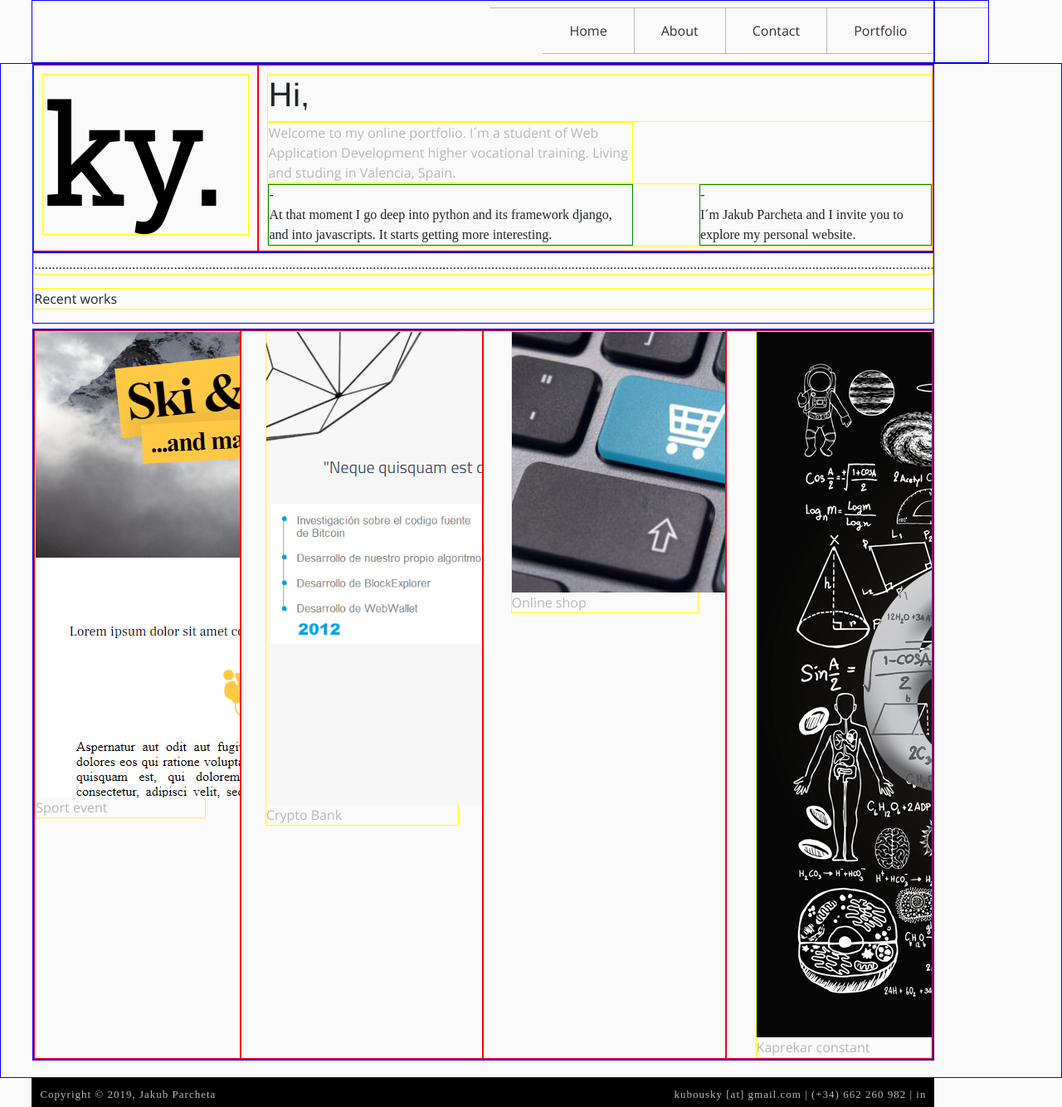
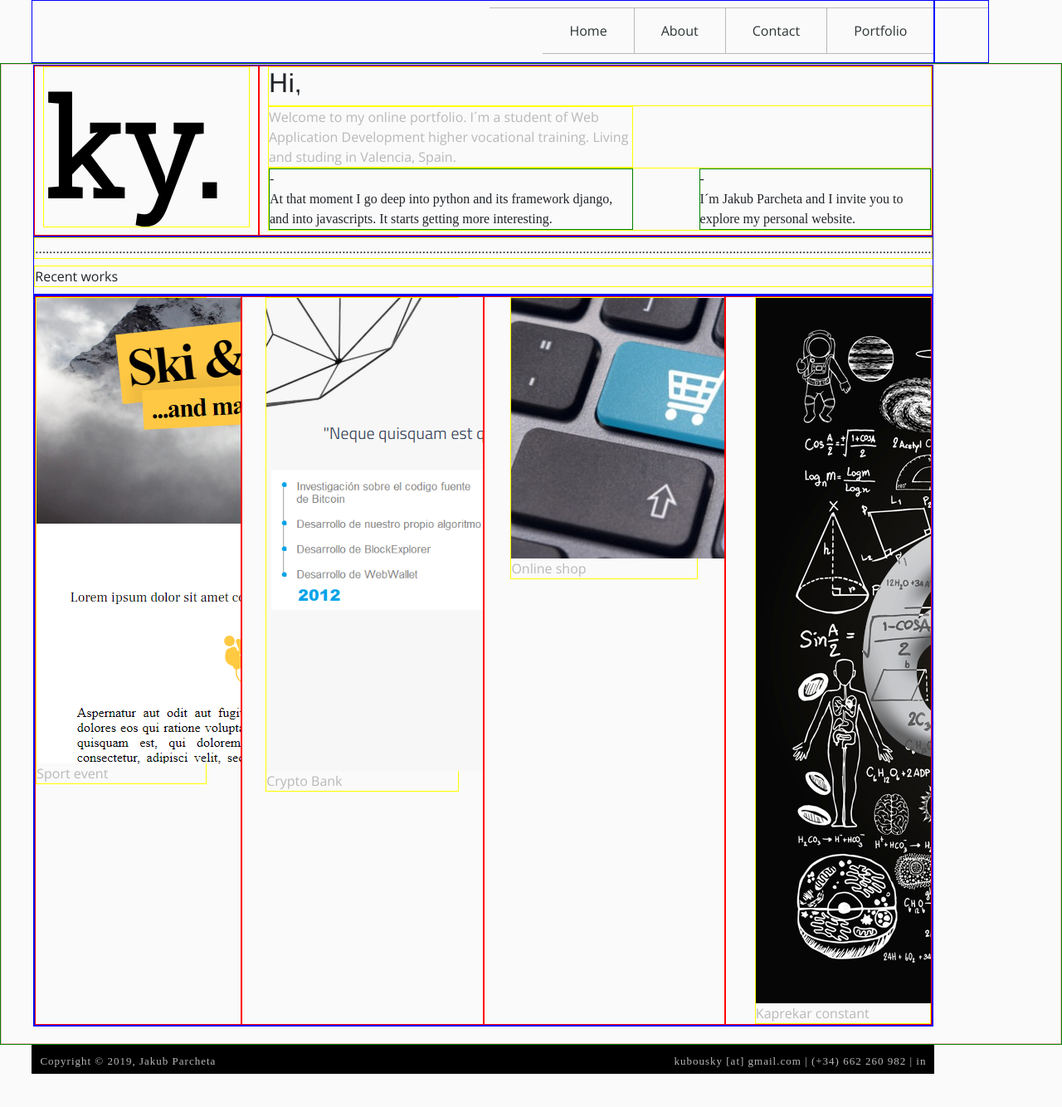
Before and after one commit to kubousky/my_page, a Django app: page / in a window 1280 px wide. Shown: the whole page at 83% size. After the commit the page ends 1294 px from the top, so only its background shows below. Run offline with Django 3.2, Linux system fonts and the light colour scheme; data comes from the database, SQL or seed files in the repository; some libraries are stand-ins or nearby versions; some web fonts are replaced.

Commit message:
home for big screen OK

```diff
--- a/portfolio/static/css/my_style.css
+++ b/portfolio/static/css/my_style.css
@@ -1,7 +1,5 @@
 .cont{min-height: 100vh;}
-.a{
-    border: solid red 1px;
-}
+
 
 .selector-for-some-widget {
     box-sizing: content-box;
@@ -21,9 +19,49 @@ html,body {
 
 .flex-fill {
     flex:1 1 auto;
-    border: solid blue 1px;
+    border: solid green 1px;
+}
+.c{
+    border: solid pink 1px;
+    /* JQuerry su height a la de .flex-fill */
 }
 
+/* .flex-fill {
+    flex:1 1 auto;
+    border: solid green 1px;
+    overflow: hidden;
+    position: relative;
+    width: 100%;
+}
+.c{
+    border: solid green 1px;
+    position: absolute;
+    right: 0;
+    top: 0;
+    height: 100%;
+} */
+
+.container{
+    background-color: green;
+    width: 100px;
+}
+
+.red{
+    float: left;
+    width: 50px;
+    background-color: red;
+}
+
+.brown{
+    float: left;
+    width: 50px;
+    background-color: brown;
+}
+
+.clear{
+    clear: both;
+}
+/* ???????????????????? */
 .navbar{
     width:85%;
     height: 76px;
@@ -102,12 +140,14 @@ html,body {
     width: 85%;
     height: auto;
     margin-left: 3%;
+    /* margin-left: 0; */
     overflow: hidden;
 }
 .I-am #logo{
     border: solid red 1px;
     width: 30%;
     float: left;
+    padding-top:0px;
 }
 .I-am #logo h1{
     font-size: 160px;
@@ -124,6 +164,7 @@ html,body {
     float: right;
     border: solid red 1px;
     padding-right: 0;
+    padding-top:0px;
 }
 .I-am #about-me #hi{
     font-family: 'Inconsolata', monospace;
@@ -180,6 +221,7 @@ html,body {
 .separator p{
     white-space: nowrap;
     border: solid yellow 1px;
+    margin-bottom: 8px;
 }
 
 /* # ############################     projects */
--- /dev/null
+++ b/portfolio/static/js/script_js.js
@@ -0,0 +1,5 @@
+jQuery(function($){
+    var mainHeight = $('.flex-fill').height();
+    $('.c').css('height', mainHeight );
+
+});
--- a/portfolio/templates/base.html
+++ b/portfolio/templates/base.html
@@ -11,8 +11,10 @@
         <link href="https://fonts.googleapis.com/css?family=Telex&display=swap" rel="stylesheet">
         <link href="https://fonts.googleapis.com/css?family=Slabo+13px&display=swap" rel="stylesheet">
         <link href="https://fonts.googleapis.com/css?family=Roboto+Slab:300&display=swap" rel="stylesheet">
+        <!-- repetido en el final --><script src="https://code.jquery.com/jquery-3.2.1.slim.min.js" integrity="sha384-KJ3o2DKtIkvYIK3UENzmM7KCkRr/rE9/Qpg6aAZGJwFDMVNA/GpGFF93hXpG5KkN" crossorigin="anonymous"></script>
         <!-- Bootstrap -->
         <link rel="stylesheet" href="https://maxcdn.bootstrapcdn.com/bootstrap/4.0.0/css/bootstrap.min.css" integrity="sha384-Gn5384xqQ1aoWXA+058RXPxPg6fy4IWvTNh0E263XmFcJlSAwiGgFAW/dAiS6JXm" crossorigin="anonymous">
+        <!-- <link href="{% static "js/script_js.js" %}" rel="stylesheet"> -->
         <!-- CSS -->
         <link href="{% static "css/my_style.css" %}" rel="stylesheet">
     </head>
@@ -38,10 +40,9 @@
             </nav>
             {% block content %}
             {% endblock %}
-        </div>
-
-
+</div>
         <script src="https://code.jquery.com/jquery-3.2.1.slim.min.js" integrity="sha384-KJ3o2DKtIkvYIK3UENzmM7KCkRr/rE9/Qpg6aAZGJwFDMVNA/GpGFF93hXpG5KkN" crossorigin="anonymous"></script>
+        <script src="{% static "js/script_js.js" %}"></script>
         <script src="https://cdnjs.cloudflare.com/ajax/libs/popper.js/1.12.9/umd/popper.min.js" integrity="sha384-ApNbgh9B+Y1QKtv3Rn7W3mgPxhU9K/ScQsAP7hUibX39j7fakFPskvXusvfa0b4Q" crossorigin="anonymous"></script>
         <script src="https://maxcdn.bootstrapcdn.com/bootstrap/4.0.0/js/bootstrap.min.js" integrity="sha384-JZR6Spejh4U02d8jOt6vLEHfe/JQGiRRSQQxSfFWpi1MquVdAyjUar5+76PVCmYl" crossorigin="anonymous"></script>
     </body>
--- a/portfolio/templates/home.html
+++ b/portfolio/templates/home.html
@@ -5,13 +5,18 @@
 {% block content %}
 
 <main class="flex-fill">
+  <div class="c d-flex align-content-around flex-wrap">
+        <!-- align-content-sm-around align-content-md-around align-content-xl-around -->
+        <script src="https://code.jquery.com/jquery-3.2.1.slim.min.js" integrity="sha384-KJ3o2DKtIkvYIK3UENzmM7KCkRr/rE9/Qpg6aAZGJwFDMVNA/GpGFF93hXpG5KkN" crossorigin="anonymous"></script>
+        <!--  -->
+
 
     <header class="row I-am">
         <div class="col col-md-3" id="logo" >
             <h1><strong>ky.</strong></h1>
         </div>
         <div class="col col-md-9" id="about-me">
-            <div id="hi"><h1>Hi,</h1></div>
+            <div id="hi"><h2>Hi,</h2></div>
             <div id="welcome"><p>Welcome to my online portfolio. I´m a student of Web Application Development higher vocational training. Living and studing in Valencia, Spain.</p></div>
             <div id="extra">
                 <div id='extra_1'>
@@ -27,7 +32,7 @@
     </header>
 
     <section class="separator">
-            <p>...................................................................................................................................................................................................................................................................................................</p>
+            <p>................................................................................................................................................................................................................................................................................................................................................</p>
             <p>Recent works</p>
     </section>
 
@@ -68,8 +73,8 @@
                     <a href="{{ project_4.get_absolute_url }}">{{ project_4.name }}</a>
                 </div>
             </div>
-
         </section>
+  </div>
 </main>
 
     <footer class='row footer'>
```
